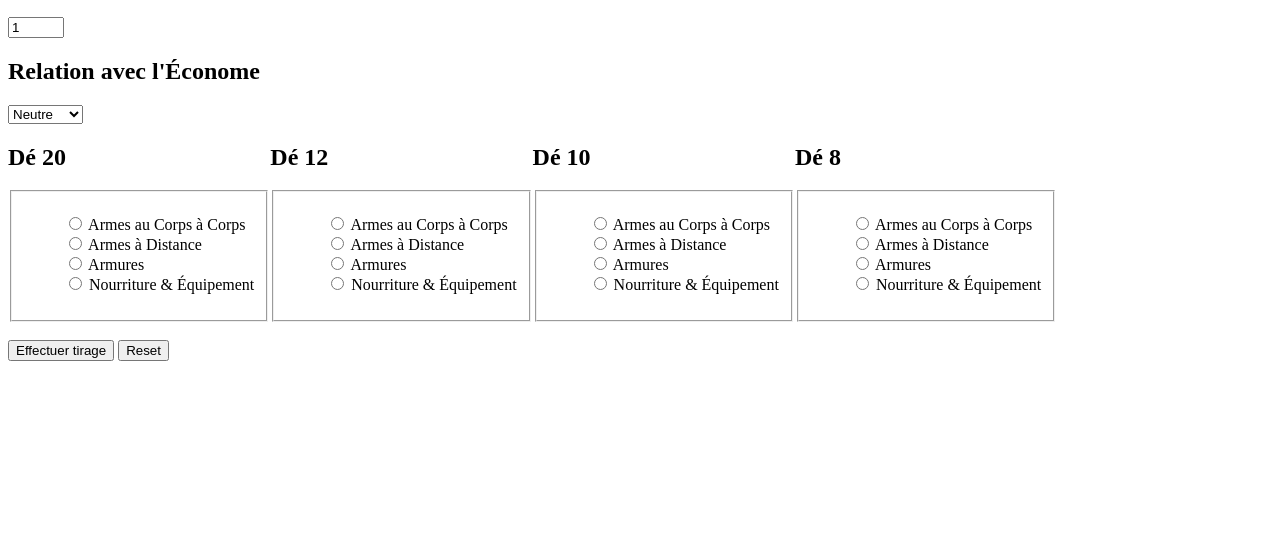
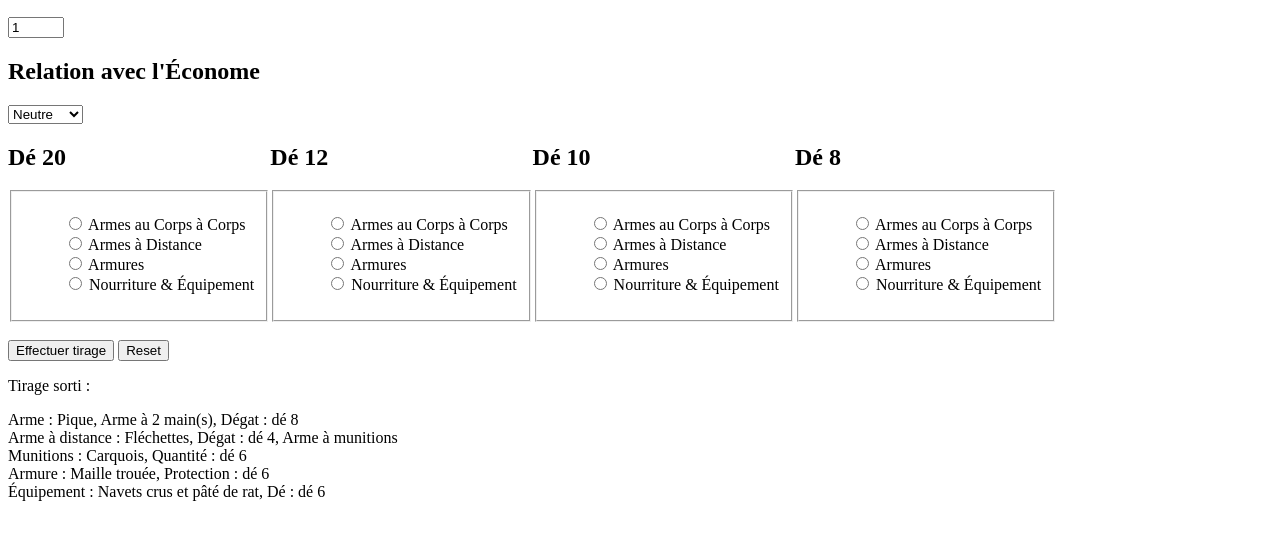
Before and after one commit to CorentinFelten/Donjon-et-Compagnie, a plain HTML site: page index.html in a window 1280 px wide. Both pictures are taken after a click on the button "Effectuer tirage". Shown: the part 110-650 px from the top of the page. Drawn offline with Linux system fonts and the light colour scheme.

Commit message:
Adding write, reset, and launching HTML properly

```diff
--- a/index.html
+++ b/index.html
@@ -156,6 +156,8 @@
     </div>
     <br>
     <button id="run">Effectuer tirage</button>
-    <button>Reset</button>
+    <button id="reset">Reset</button>
+    <p>Tirage sorti :</p>
+    <p id="tirage"></p>
 </body>
 </html>
--- a/js/logique.js
+++ b/js/logique.js
@@ -8,7 +8,8 @@ import {
     DistanceWeaponWithAmmo,
     Armor,
     SPECIAL_WEAPON_ATTRIBUTES,
-    UNIQUE_ITEMS_BONUSES
+    UNIQUE_ITEMS_BONUSES,
+    TYPES
  } from "./weapons.js";
 
 
@@ -277,7 +278,15 @@ function initDices () {
 }
 
 function getExperience () {
-    return Math.floor(Math.random() * (10 - 1 + 1)) + 1;
+    let experience;
+    try {
+        experience = Number(document.getElementById('anciennete').value);
+        console.log('Experience found: ', experience);
+    } catch {
+        experience = Math.floor(Math.random() * (10 - 1 + 1)) + 1;
+        console.log('No experience found. Randomly generated: ', experience);
+    }
+    return experience;
 }
 
 /**
@@ -315,11 +324,74 @@ function generateFourRandomNumbers () {
     }
 }
 
+function reset () {
+    document.getElementById('anciennete').value = 1;
+    document.getElementById('econome').value = 'neutre';
+}
+
+function getManagerRelation () {
+    const conv = {
+        'positive': 1,
+        'neutre': 0,
+        'negative': -1
+    };
+    return conv[document.getElementById('econome').value];
+}
+
+function writeRoll () {
+    const finalArray = main();
+    const toWrite = [];
+    finalArray.map(entry => {
+        if (Array.isArray(entry)) {
+            entry.map(subEntry => {
+                switch(subEntry.type) {
+                    case TYPES.specialEquipement:
+                        console.log('Special equipment found');
+                        toWrite.push(`Équipement spécial : ${subEntry.name}, Dé : dé ${subEntry.dice}, Description: ${subEntry.extra}`);
+                    break;
+                    case TYPES.equipement:
+                        console.log('Equipment found');
+                        toWrite.push(`Équipement : ${subEntry.name}, Dé : dé ${subEntry.dice}`);
+                    break;
+                    case TYPES.item:
+                        console.log('Item found');
+                        toWrite.push(`Objet : ${subEntry.name}`);
+                    break;
+                    case TYPES.specialItem:
+                        console.log('Special item found');
+                        toWrite.push(`Objet spécial : ${subEntry.name}, Attributs : ${subEntry.attributes}`);
+                    break;
+                }
+            })
+        } else {
+            switch(entry.type) {
+                case TYPES.armor:
+                    console.log('Armor found');
+                    toWrite.push(`Armure : ${entry.name}, Protection : dé ${entry.dice}`);
+                break;
+                case TYPES.distanceWeapon:
+                    console.log('Distance weapon found');
+                    toWrite.push(`Arme à distance : ${entry.name}, Dégat : dé ${entry.dice}`);
+                break;
+                case TYPES.distanceWeaponWithAmmo:
+                    console.log('Distance weapon with ammo found');
+                    toWrite.push(`Arme à distance : ${entry.name}, Dégat : dé ${entry.dice}, Arme à munitions\n    Munitions : ${entry.ammo.name}, Quantité : dé ${entry.ammo.dice}`);
+                break;
+                case TYPES.weapon:
+                    console.log('Weapon found');
+                    toWrite.push(`Arme : ${entry.name}, Arme à ${entry.hands} main(s), Dégat : dé ${entry.dice}`);
+                break;
+            }
+        }
+    });
+    document.getElementById('tirage').innerText = toWrite.join('\n');
+}
+
 function main() {
+    console.log('manager relation', getManagerRelation());
     const pageDices = initDices();
     const tablesToRoll = getTablesToRoll(pageDices);
     const experience = getExperience();
-    console.log('Experience: ', experience);
     const randomNumbers = generateFourRandomNumbers();
     console.log('Random numbers: ', randomNumbers);
 
@@ -335,4 +407,6 @@ function main() {
     return finalArray
 }
 
-document.getElementById('run').onclick() = main();
+
+document.getElementById('run').onclick = writeRoll;
+document.getElementById('reset').onclick = reset;
--- a/js/weapons.js
+++ b/js/weapons.js
@@ -18,6 +18,17 @@ const UNIQUE_ITEMS_BONUSES = {
     emergencyWand: "Téléporte l'utilisateur au palier des huiles lorsque la baguette est brisée"
 }
 
+const TYPES = {
+    item: 'item',
+    specialItem: 'specialItem',
+    equipement: 'equipement',
+    specialEquipement: 'specialEquipement',
+    weapon: 'weapon',
+    distanceWeapon: 'distanceWeapon',
+    distanceWeaponWithAmmo: 'distanceWeaponWithAmmo',
+    armor: 'armor'
+}
+
 class Item {
     /**
      * Constructor
@@ -25,6 +36,7 @@ class Item {
      */
     constructor (name) {
         this.name = name;
+        this.type = TYPES.item;
     }
 }
 
@@ -37,6 +49,7 @@ class SpecialItem extends Item {
     constructor (name, attributes) {
         super(name);
         this.attributes = attributes;
+        this.type = TYPES.specialItem;
     }
 }
 
@@ -49,6 +62,7 @@ class Equipement extends Item {
     constructor (name, dice) {
         super(name);
         this.dice = dice;
+        this.type = TYPES.equipement;
     }
 }
 
@@ -63,6 +77,7 @@ class SpecialEquipement extends Equipement {
     constructor(name, dice, extra) {
         super(name, dice),
         this.extra = extra;
+        this.type = TYPES.specialEquipement;
     }
 }
 
@@ -75,6 +90,7 @@ class Weapon extends Equipement {
      */
     constructor(name, dice, extra) {
         super(name, dice);
+        this.type = TYPES.weapon;
         this.extra = extra;
         this.hands;
         if (extra.includes(SPECIAL_WEAPON_ATTRIBUTES.singleAndTwoHanded)) {
@@ -97,6 +113,7 @@ class DistanceWeapon extends Equipement {
     constructor (name, dice, extra) {
         super(name, dice);
         this.extra = extra;
+        this.type = TYPES.distanceWeapon;
     }
 }
 
@@ -111,6 +128,7 @@ class DistanceWeaponWithAmmo extends DistanceWeapon {
      constructor (name, dice, extra, ammo) {
         super(name, dice, extra);
         this.ammo = ammo;
+        this.type = TYPES.distanceWeaponWithAmmo;
     }
 }
 
@@ -122,6 +140,7 @@ class Armor extends Equipement {
      */
     constructor (name, dice) {
         super(name, dice);
+        this.type = TYPES.armor;
     }
 }
 
@@ -136,5 +155,6 @@ export {
     DistanceWeaponWithAmmo,
     Armor,
     SPECIAL_WEAPON_ATTRIBUTES,
-    UNIQUE_ITEMS_BONUSES
+    UNIQUE_ITEMS_BONUSES,
+    TYPES
 }
```
